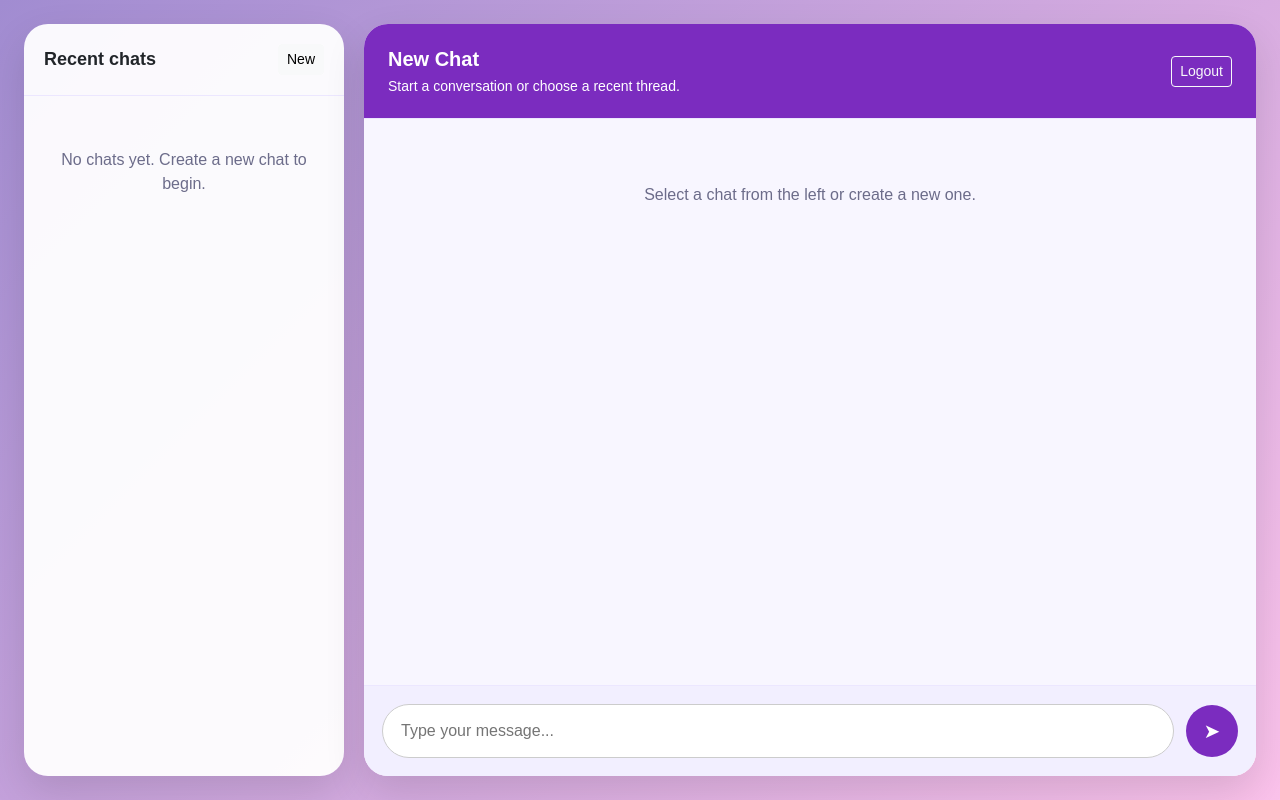
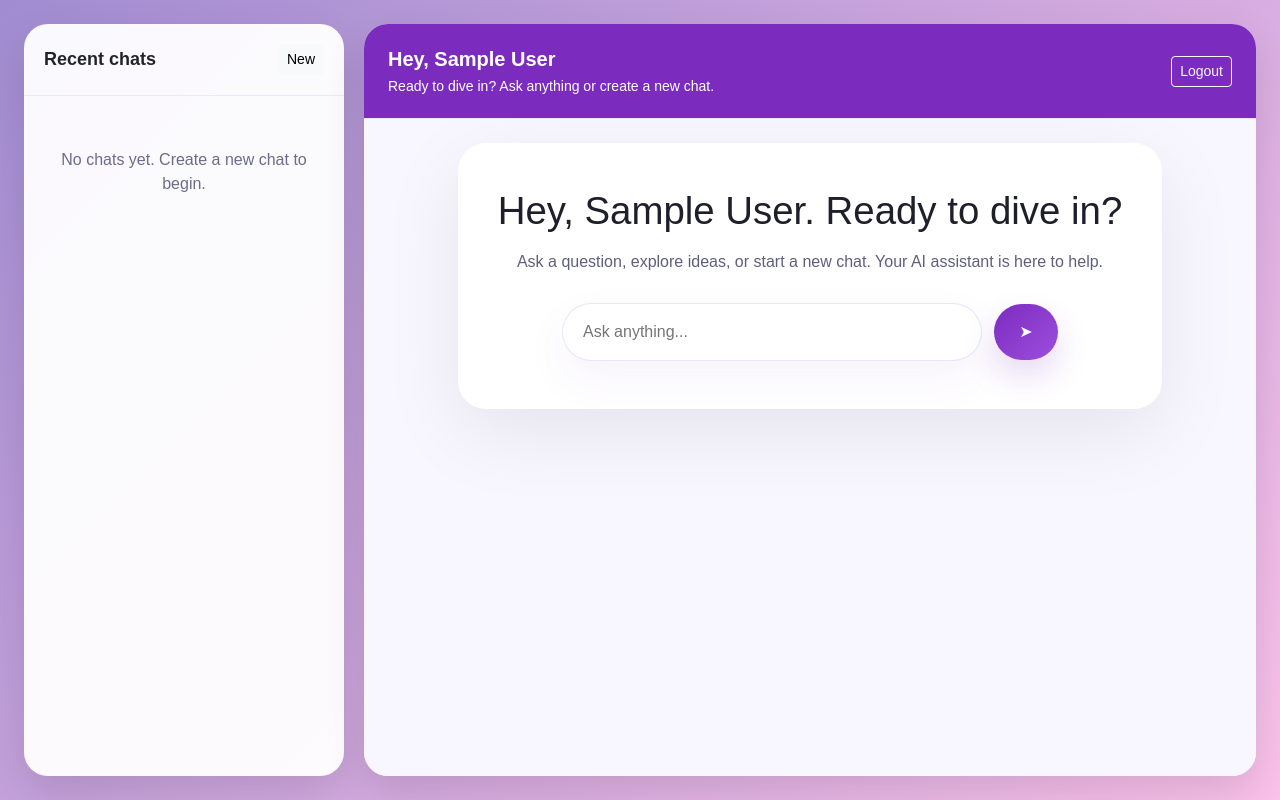
Before and after one commit to Siri2156/Chatbot, a Flask app: page /chatbot in a window 1280 px wide. Run offline with Flask 3, Linux system fonts and the light colour scheme; the visitor is signed in with stand-in values (Sample User, id 1); data that the repository does not hold is empty.

Commit message:
initial commit

```diff
--- a/app.py
+++ b/app.py
@@ -237,7 +237,8 @@ def logout():
 def chatbot():
     if not session.get("user_id"):
         return redirect(url_for("login"))
-    return render_template("chat.html")
+    user = get_current_user()
+    return render_template("chat.html", user=user)
 
 @app.route("/recent-chats")
 def recent_chats():
--- a/templates/chat.html
+++ b/templates/chat.html
@@ -269,6 +269,60 @@
         padding: 40px 20px;
     }
 
+    .welcome-card {
+        background: rgba(255,255,255,0.97);
+        border-radius: 28px;
+        box-shadow: 0 24px 80px rgba(0,0,0,0.08);
+        padding: 48px 40px;
+        max-width: 720px;
+        margin: 0 auto;
+        color: #1f1f2b;
+        text-align: center;
+    }
+
+    .welcome-card h1 {
+        font-size: 2.4rem;
+        margin-bottom: 18px;
+        line-height: 1.05;
+    }
+
+    .welcome-card p {
+        color: #5f5f7d;
+        font-size: 1rem;
+        margin-bottom: 28px;
+        line-height: 1.6;
+    }
+
+    .welcome-search {
+        display: flex;
+        gap: 12px;
+        justify-content: center;
+        align-items: center;
+        flex-wrap: wrap;
+    }
+
+    .welcome-search input {
+        width: min(100%, 420px);
+        border-radius: 999px;
+        border: 1px solid rgba(119, 92, 238, 0.16);
+        padding: 16px 20px;
+        font-size: 1rem;
+        outline: none;
+        box-shadow: 0 18px 45px rgba(123,44,191,0.06);
+    }
+
+    .welcome-search button {
+        border: none;
+        border-radius: 999px;
+        background: linear-gradient(135deg, #7b2cbf, #9d4edd);
+        color: white;
+        padding: 16px 22px;
+        font-size: 1rem;
+        cursor: pointer;
+        min-width: 64px;
+        box-shadow: 0 16px 32px rgba(123,44,191,0.18);
+    }
+
     @media (max-width: 992px) {
         .chat-layout {
             grid-template-columns: 1fr;
@@ -333,8 +387,8 @@
         <section class="chat-panel">
             <div class="chat-topbar">
                 <div>
-                    <p class="chat-title" id="chat-title">New Chat</p>
-                    <small id="chat-subtitle">Start a conversation or choose a recent thread.</small>
+                    <p class="chat-title" id="chat-title">Hey, {{ user.name }}</p>
+                    <small id="chat-subtitle">Ready to dive in? Ask anything or create a new chat.</small>
                 </div>
                 <div>
                     <a href="/logout" class="btn btn-sm btn-outline-light">Logout</a>
@@ -342,10 +396,17 @@
             </div>
 
             <div id="chat-body" class="chat-body">
-                <div class="empty-state">Select a chat from the left or create a new one.</div>
+                <div id="welcome-screen" class="welcome-card">
+                    <h1>Hey, {{ user.name }}. Ready to dive in?</h1>
+                    <p>Ask a question, explore ideas, or start a new chat. Your AI assistant is here to help.</p>
+                    <div class="welcome-search">
+                        <input id="welcome-input" type="text" placeholder="Ask anything...">
+                        <button id="welcome-start-button">➤</button>
+                    </div>
+                </div>
             </div>
 
-            <div class="chat-footer">
+            <div class="chat-footer" style="display: none;">
                 <input id="message-input" class="chat-input" type="text" placeholder="Type your message...">
                 <button id="send-button" class="send-button">➤</button>
             </div>
@@ -360,12 +421,27 @@
 <script>
 let selectedChatId = null;
 let selectedChatTitle = "New Chat";
+const userName = "{{ user.name | escape }}";
 
 $(function() {
     loadRecentChats();
 
     $("#new-chat-btn").on("click", function() {
         createNewChat();
+    });
+
+    $("#welcome-start-button").on("click", function() {
+        const text = $("#welcome-input").val().trim();
+        if (!text) return;
+        $("#message-input").val(text);
+        sendMessage();
+    });
+
+    $("#welcome-input").on("keypress", function(e) {
+        if (e.which === 13) {
+            e.preventDefault();
+            $("#welcome-start-button").trigger("click");
+        }
     });
 
     $("#send-button").on("click", function() {
@@ -387,6 +463,7 @@ function loadRecentChats() {
 
         if (!chats.length) {
             list.html('<div class="empty-state">No chats yet. Create a new chat to begin.</div>');
+            renderWelcome();
             return;
         }
 
@@ -477,15 +554,14 @@ function loadRecentChats() {
         });
 
         if (!selectedChatId) {
-            const firstChat = chats[0];
-            selectChat(firstChat.id, firstChat.title);
+            renderWelcome();
         }
     }).fail(function() {
         $("#chat-list").html('<div class="empty-state">Unable to load chats.</div>');
     });
 }
 
-function createNewChat() {
+function createNewChat(callback) {
     $.ajax({
         url: "/new-chat",
         type: "POST",
@@ -496,8 +572,12 @@ function createNewChat() {
             selectedChatTitle = data.title;
             $("#chat-title").text(selectedChatTitle);
             $("#chat-body").empty();
+            $(".chat-footer").show();
             loadRecentChats();
             $("#chat-subtitle").text("Your new chat is ready.");
+            if (callback) {
+                callback(data);
+            }
         },
         error: function() {
             alert("Unable to create a new chat. Please refresh or try again.");
@@ -512,6 +592,7 @@ function selectChat(chatId, title) {
     $("#chat-subtitle").text("Loading chat messages...");
     $("#chat-list .chat-item").removeClass("active");
     $(`#chat-list .chat-item[data-chat-id='${chatId}']`).addClass("active");
+    $(".chat-footer").show();
     loadMessages(chatId);
 }
 
@@ -542,7 +623,9 @@ function sendMessage() {
     const message = $("#message-input").val().trim();
     if (!message) return;
     if (!selectedChatId) {
-        createNewChat();
+        createNewChat(function() {
+            sendMessage();
+        });
         return;
     }
     if (selectedChatTitle === "New Chat") {
@@ -564,7 +647,6 @@ function sendMessage() {
 
     appendMessage(message, "user", true);
     $("#message-input").val("");
-    const typingId = appendTyping();
 
     $.ajax({
         url: "/chat",
@@ -572,7 +654,6 @@ function sendMessage() {
         contentType: "application/json",
         data: JSON.stringify({ message, chat_id: selectedChatId }),
         success: function(data) {
-            removeTyping(typingId);
             if (data.chat_id && !selectedChatId) {
                 selectedChatId = data.chat_id;
             }
@@ -581,7 +662,6 @@ function sendMessage() {
             loadRecentChats();
         },
         error: function() {
-            removeTyping(typingId);
             appendMessage("⚠️ Error: Could not send message.", "bot", true);
         }
     });
@@ -599,6 +679,8 @@ function updateChatTitle(chatId, title) {
             title: title
         })
     });
+
+}
 
 function deleteChat(chatId) {
 
@@ -628,6 +710,7 @@ function updateChatTitle(chatId, title) {
                         Select a chat from the left or create a new one.
                     </div>
                 `);
+                $(".chat-footer").hide();
             }
 
             loadRecentChats();
@@ -637,8 +720,6 @@ function updateChatTitle(chatId, title) {
             alert("Unable to delete chat.");
         }
     });
-
-    }
 
 }
 
@@ -652,18 +733,33 @@ function appendMessage(text, sender, animate = true) {
     scrollToBottom();
 }
 
-function appendTyping() {
-    const typingId = "typing-" + Date.now();
-    const typingEl = $(
-        `<div id="${typingId}" class="typing"><span></span><span></span><span></span></div>`
-    );
-    $("#chat-body").append(typingEl);
-    scrollToBottom();
-    return typingId;
+function renderWelcome() {
+    const body = $("#chat-body");
+    body.html(`
+        <div id="welcome-screen" class="welcome-card">
+            <h1>Hey, ${userName}. Ready to dive in?</h1>
+            <p>Ask a question, explore ideas, or start a new chat. Your AI assistant is here to help.</p>
+            <div class="welcome-search">
+                <input id="welcome-input" type="text" placeholder="Ask anything...">
+                <button id="welcome-start-button">➤</button>
+            </div>
+        </div>
+    `);
+    $("#chat-title").text(`Hey, ${userName}`);
+    $("#chat-subtitle").text("Ready to dive in? Ask anything or create a new chat.");
+    $(".chat-footer").hide();
+    $("#welcome-start-button").on("click", function() {
+        const text = $("#welcome-input").val().trim();
+        if (!text) return;
+        $("#message-input").val(text);
+        sendMessage();
+    });
+    $("#welcome-input").on("keypress", function(e) {
+        if (e.which === 13) {
+            e.preventDefault();
+            $("#welcome-start-button").trigger("click");
         }
-
-function removeTyping(id) {
-    $("#" + id).remove();
+    });
 }
 
 function scrollToBottom() {
```
Lines whose indentation alone changed are shown as unchanged.
